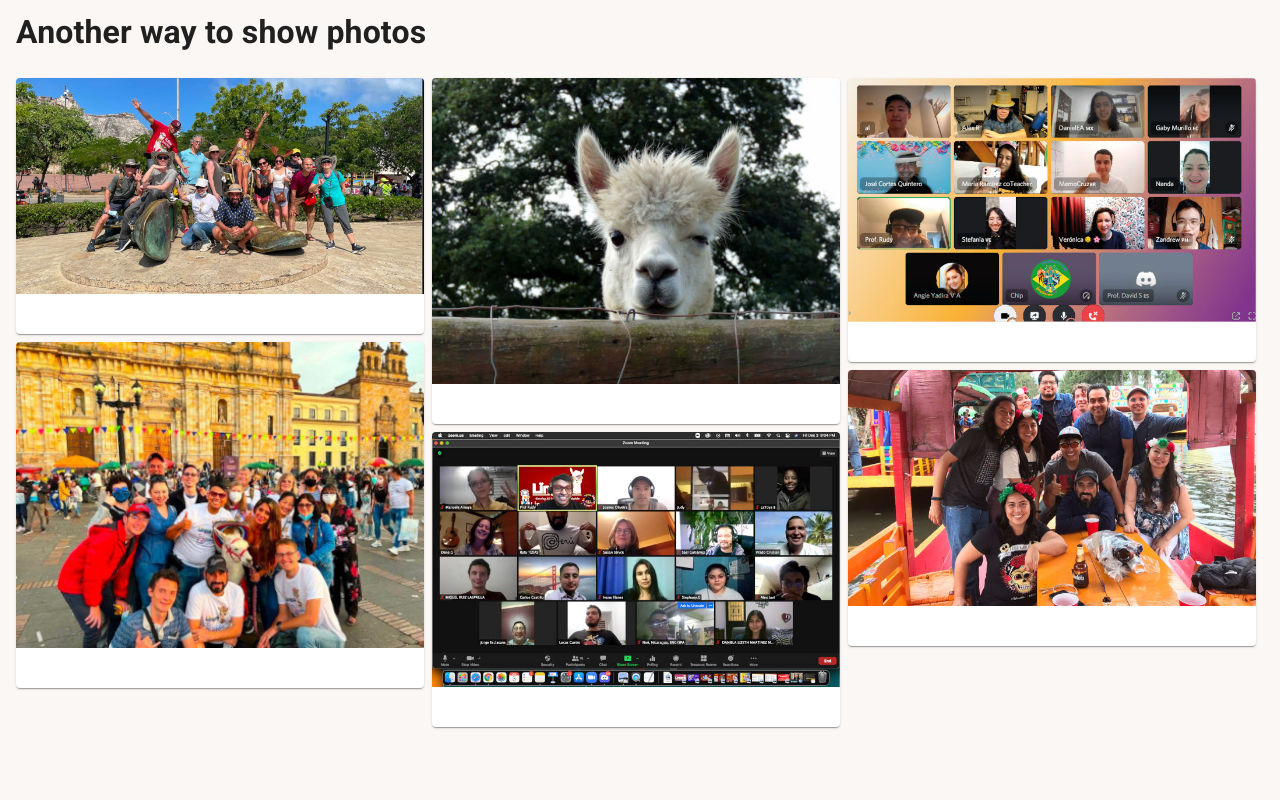
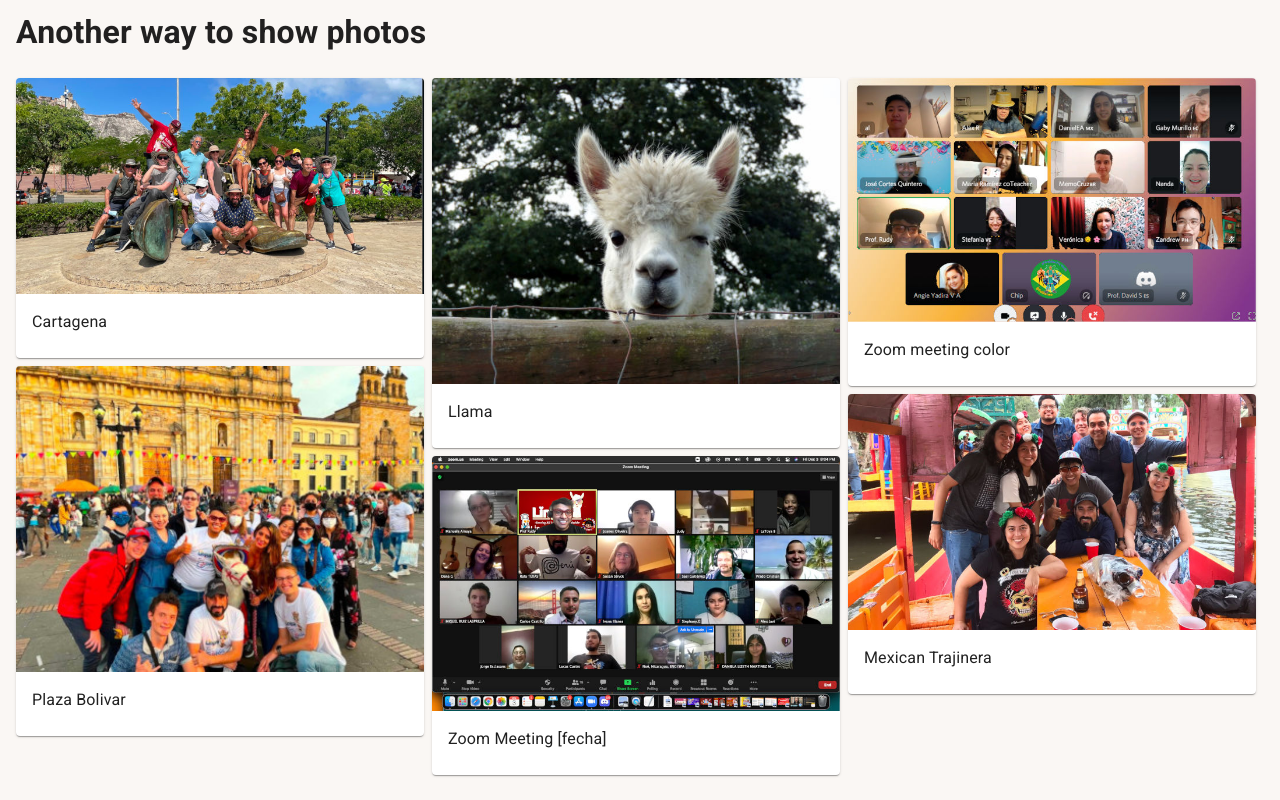
Before and after one commit to jaimeCervantes/linguallama-wireframes, a React (Create React App) app: page / in a window 1280 px wide. Shown: the part 1215-2015 px from the top of the page. Before the commit the page ends 1967 px from the top, so only its background shows below. Built offline with nearby package versions, Linux system fonts and the light colour scheme.

Commit message:
fix: show title/description where displaying masonry images

```diff
--- a/src/LlamaMasonry/LlamaMasonry.js
+++ b/src/LlamaMasonry/LlamaMasonry.js
@@ -14,7 +14,7 @@ export default function LlamaMasonry() {
             />
             <CardContent>
               <Typography>
-                {item.description}
+                {item.title}
               </Typography>
             </CardContent>
           </Card>
```
